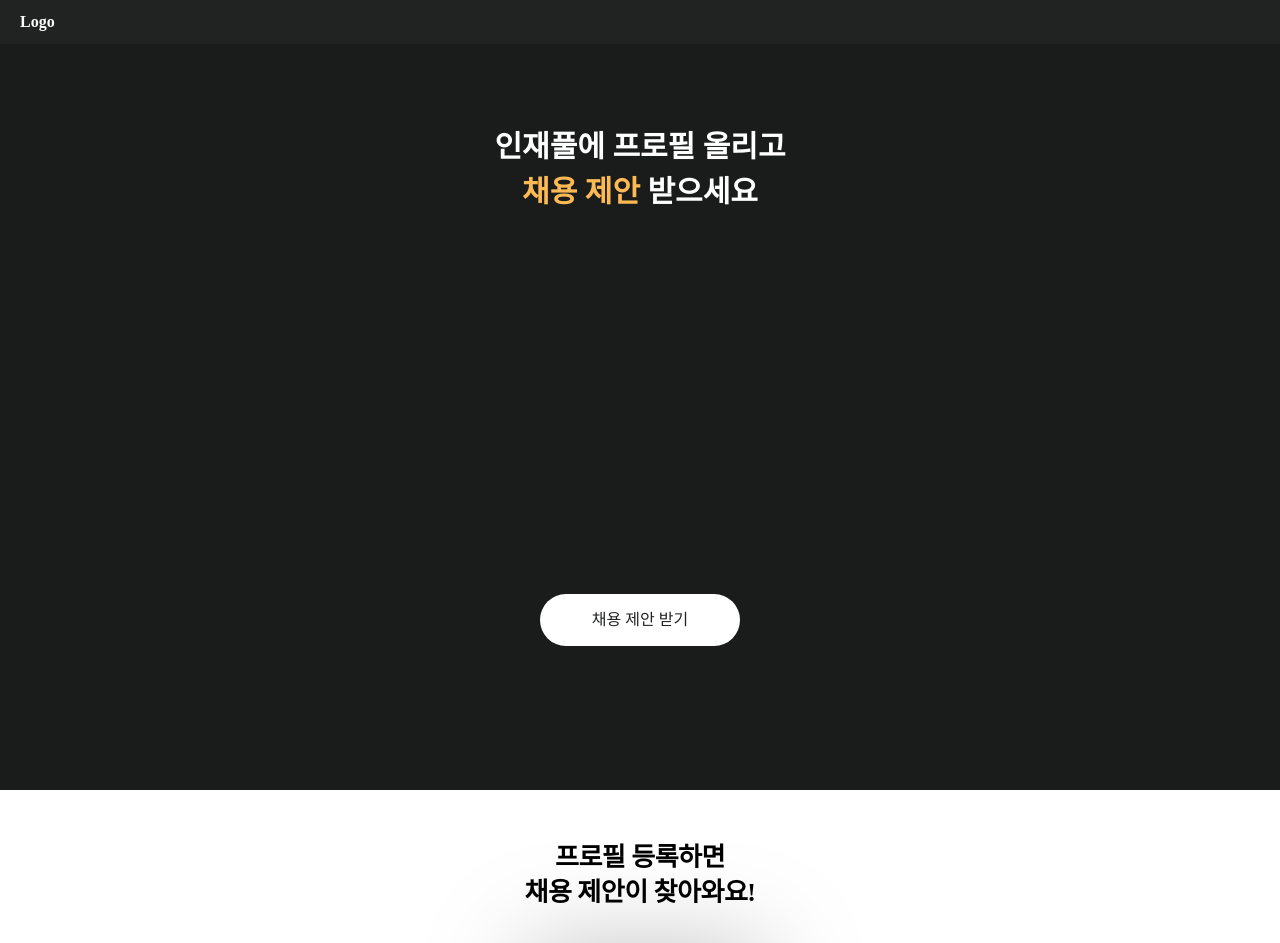
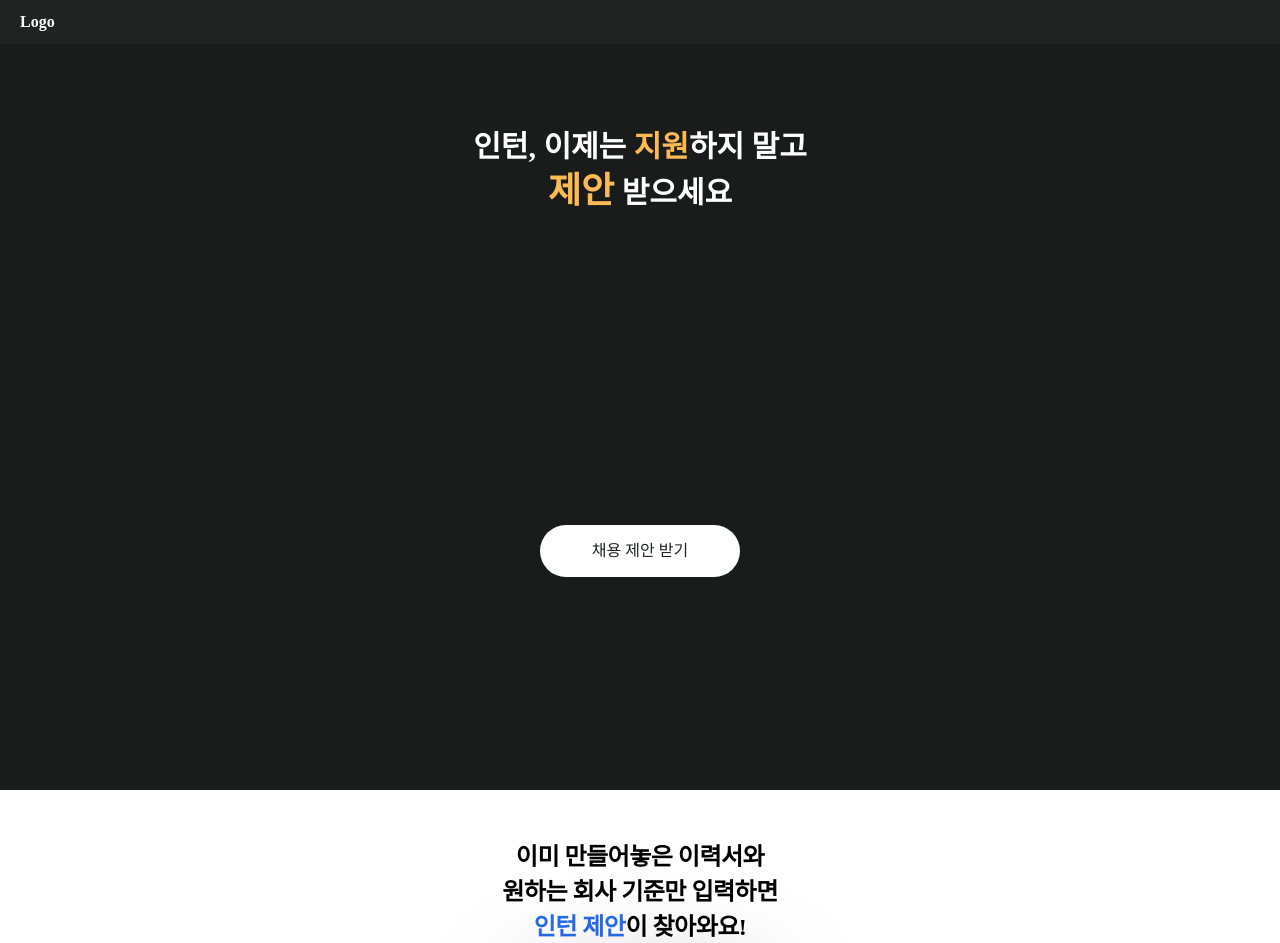
Before and after one commit to omins/talent-pool-landing-page, a Next.js app: page / in a window 1280 px wide. Shown: the top 943 px of the page. Built offline with nearby package versions, Linux system fonts and the light colour scheme.

Commit message:
chore: 텍스트 콘텐츠 수정

```diff
--- a/src/pages/index.js
+++ b/src/pages/index.js
@@ -71,17 +71,19 @@ export default function Home() {
       <main className={styles['main-container']}>
         <section className={styles['page-first']}>
           <p className={styles.desc}>
-            인재풀에 프로필 올리고
+            인턴, 이제는 <span>지원</span>하지 말고
             <br />
-            <em>채용 제안</em> 받으세요
+            <em>제안</em> 받으세요
           </p>
-          <ButtonCta isWhiteBtn={true} style={{ marginTop: '380px' }} />
+          <ButtonCta isWhiteBtn={true} style={{ marginTop: '310px' }} />
         </section>
         <section className={styles['page-second']}>
           <p className={styles.desc}>
-            프로필 등록하면
+            이미 만들어놓은 이력서와
             <br />
-            채용 제안이 찾아와요!
+            원하는 회사 기준만 입력하면
+            <br />
+            <em>인턴 제안</em>이 찾아와요!
           </p>
           <div className={styles['profile-card-container']}>
             <ProfileCard
@@ -108,7 +110,7 @@ export default function Home() {
           <p className={styles.desc}>
             이미 등록한 분들의
             <br />
-            프로필을 확인해보세요!
+            프로필도 확인해보세요!
           </p>
           <UserList
             userInfo={sampleProfiles}
--- a/styles/Home.module.css
+++ b/styles/Home.module.css
@@ -38,8 +38,13 @@
   color: #fff;
 }
 
+.page-first .desc span {
+  color: #fcb954;
+}
+
 .page-first .desc em {
   color: #fcb954;
+  font-size: 36px;
 }
 
 .page-second,
@@ -63,6 +68,11 @@
 
 .page-second .desc {
   margin-top: 50px;
+  font-size: 24px;
+}
+
+.page-second .desc em {
+  color: #286cec;
 }
 
 .profile-card-container {
```
